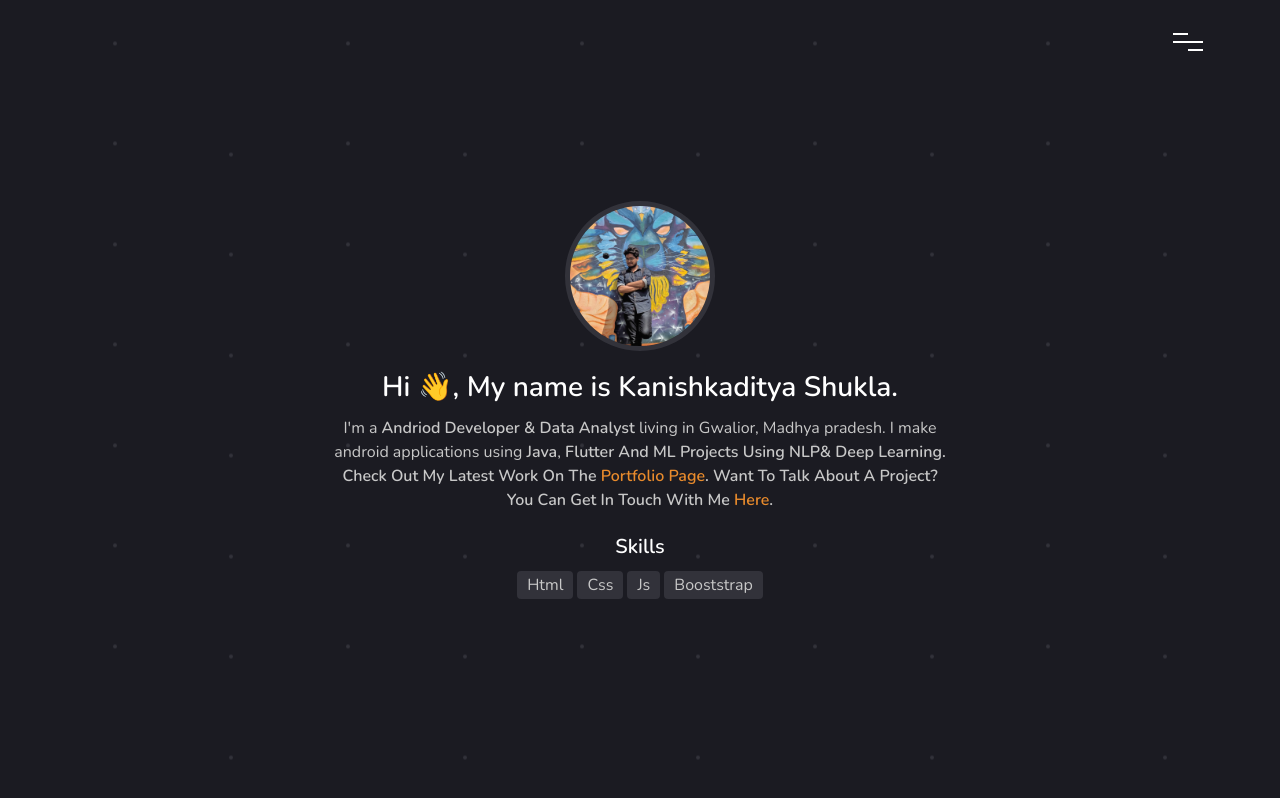
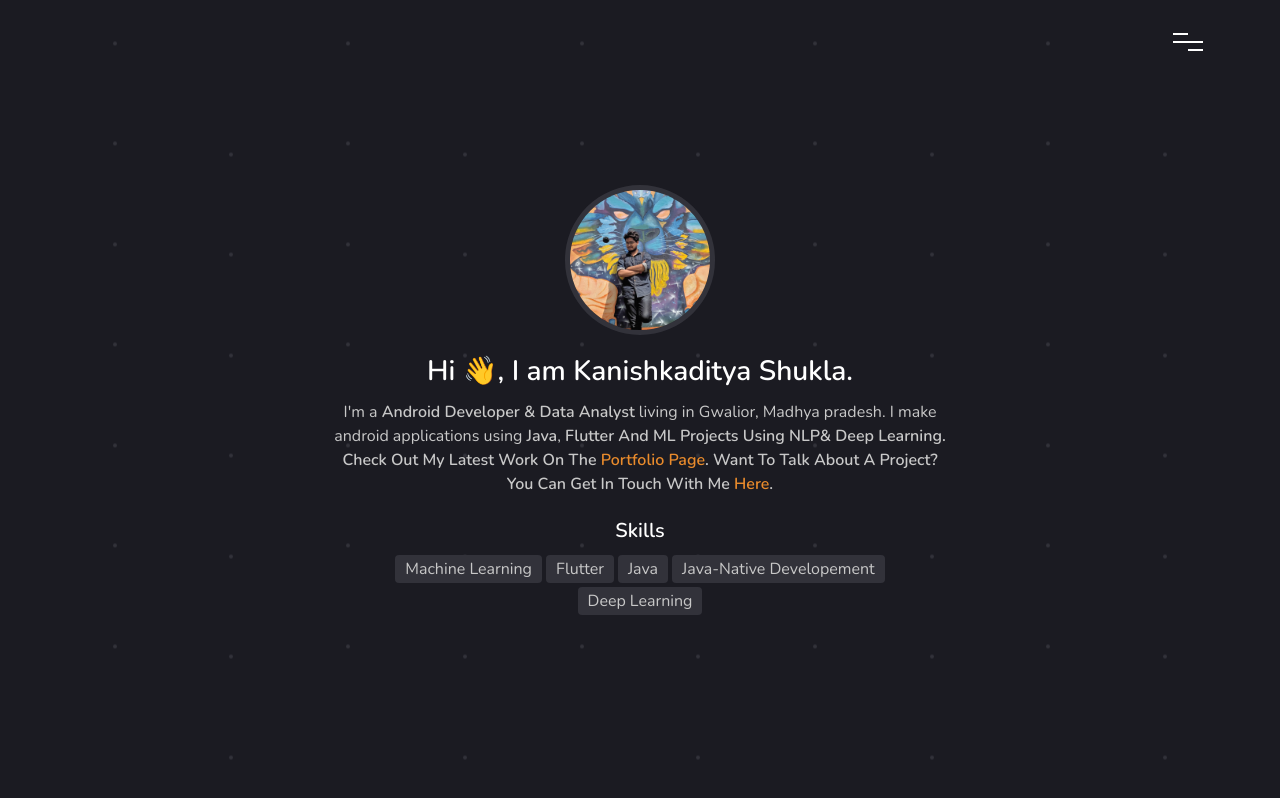
Before and after one commit to baibhav3211/Kanishka-s-Portfolio, a plain HTML site: page index.html in a window 1280 px wide. Drawn offline with nearby package versions, Linux system fonts and the light colour scheme.

Commit message:
Update index.html

```diff
--- a/index.html
+++ b/index.html
@@ -69,14 +69,15 @@
     <div class="row min-vh-100">
       <div class="about-content">
         <img src="img/kanishk.png" alt="">
-        <h1>Hi 👋, My name is Kanishkaditya Shukla.</h1>
-        <p>I'm a <span>andriod developer & data analyst</span> living in Gwalior, Madhya pradesh. I make android applications using <span>java</span>, <span>flutter and ML projects using <span>NLP</span>& <span>Deep Learning</span>. Check out my latest work on the <a href="#portfolio" class="link-item">portfolio page</a>. Want to talk about a project? You can get in touch with me <a href="#contact" class="link-item">here</a>.</p>
+        <h1>Hi 👋, I am Kanishkaditya Shukla.</h1>
+        <p>I'm a <span>android developer & data analyst</span> living in Gwalior, Madhya pradesh. I make android applications using <span>java</span>, <span>flutter and ML projects using <span>NLP</span>& <span>Deep Learning</span>. Check out my latest work on the <a href="#portfolio" class="link-item">portfolio page</a>. Want to talk about a project? You can get in touch with me <a href="#contact" class="link-item">here</a>.</p>
         <h2>skills</h2>
         <div class="skills">
-          <div class="skill-item">html</div>
-          <div class="skill-item">css</div>
-          <div class="skill-item">js</div>
-          <div class="skill-item">booststrap</div>
+          <div class="skill-item">Machine Learning</div>
+          <div class="skill-item">Flutter</div>
+          <div class="skill-item">Java</div>
+          <div class="skill-item">Java-Native Developement</div>
+          <div class="skill-item">Deep learning</div>
         </div>
       </div>
     </div>
@@ -95,8 +96,8 @@
     <div class="row">
       <div class="portfolio-filter">
         <button type="button" title="Showing All works" class="portfolio-filter-btn active" data-filter="all">all</button>
-        <button type="button" title="Filtering by andriod projects" class="portfolio-filter-btn" data-filter="andriod">andriod</button>
-        <button type="button" title="Filtering by machine learning models" class="portfolio-filter-btn" data-filter="ml-dl">ML, DL</button>
+        <button type="button" title="Filtering by andriod projects" class="portfolio-filter-btn" data-filter="android">andriod</button>
+        <button type="button" title="Filtering by machine learning projects" class="portfolio-filter-btn" data-filter="Ml-Dl">ML, DL</button>
       </div>
       <div class="filter-status">
         <p></p>
@@ -104,7 +105,7 @@
     </div>
     <div class="row portfolio-items">
       <!-- portfolio item start -->
-      <div class="portfolio-item" data-category="andriod">
+      <div class="portfolio-item" data-category="android">
         <div class="portfolio-item-thumbnail">
           <img src="img/portfolio/1.jpg" alt="thumbnail">
           <button type="button" class="btn more-info-btn">more info</button>
```
